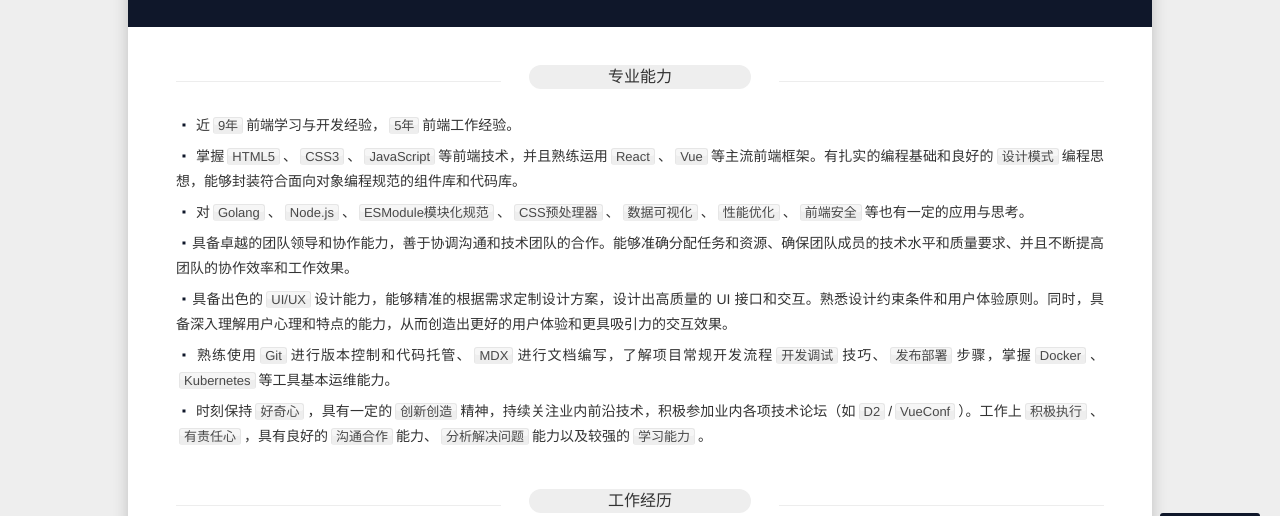
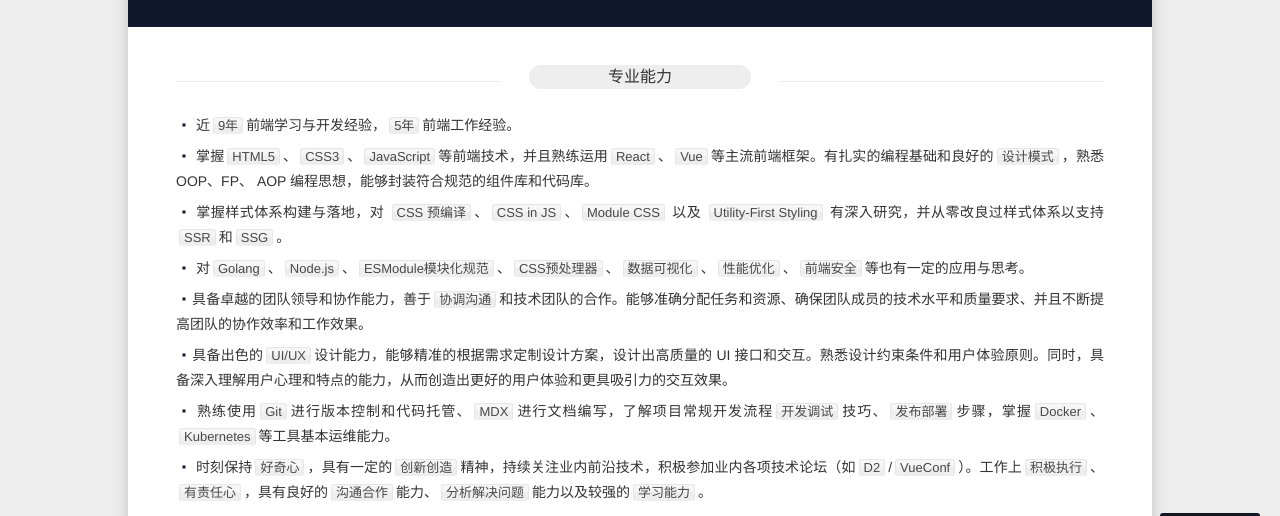
Before and after one commit to fuyy0016/resume, a website built with webpack: page src/index.html in a window 1280 px wide. Shown: the part 254-770 px from the top of the page. Built offline with nearby package versions, Linux system fonts and the light colour scheme.

Commit message:
docs: 更新个人技能

```diff
--- a/src/index.html
+++ b/src/index.html
@@ -53,7 +53,13 @@
                         </li>
                         <li>
                            <p class="section-content"><i class="iconfont icon-dot"></i>
-                              掌握<strong>HTML5</strong>、<strong>CSS3</strong>、<strong>JavaScript</strong>等前端技术，并且熟练运用<strong>React</strong>、<strong>Vue</strong>等主流前端框架。有扎实的编程基础和良好的<strong>设计模式</strong>编程思想，能够封装符合面向对象编程规范的组件库和代码库。
+                              掌握<strong>HTML5</strong>、<strong>CSS3</strong>、<strong>JavaScript</strong>等前端技术，并且熟练运用<strong>React</strong>、<strong>Vue</strong>等主流前端框架。有扎实的编程基础和良好的<strong>设计模式</strong>，熟悉OOP、FP、 AOP 编程思想，能够封装符合规范的组件库和代码库。
+                           </p>
+                        </li>
+                        <li>
+                           <p class="section-content"><i class="iconfont icon-dot"></i>
+                             掌握样式体系构建与落地，对 <strong>CSS 预编译</strong>、<strong>CSS in JS</strong>、<strong>Module CSS</strong> 以及 <strong>Utility-First Styling</strong> 有深入研究，并从零改良过样式体系以支持 <strong>SSR</strong>和<strong>SSG</strong>。
+
                            </p>
                         </li>
                         <li>
@@ -62,7 +68,7 @@
                            </p>
                         </li>
                         <li>
-                           <p class="section-content"><i class="iconfont icon-dot"></i>具备卓越的团队领导和协作能力，善于协调沟通和技术团队的合作。能够准确分配任务和资源、确保团队成员的技术水平和质量要求、并且不断提高团队的协作效率和工作效果。
+                           <p class="section-content"><i class="iconfont icon-dot"></i>具备卓越的团队领导和协作能力，善于<strong>协调沟通</strong>和技术团队的合作。能够准确分配任务和资源、确保团队成员的技术水平和质量要求、并且不断提高团队的协作效率和工作效果。
                            </p>
                         </li>
                         <li>
```
Also changed, not shown: index.html (+2 -2 lines).
